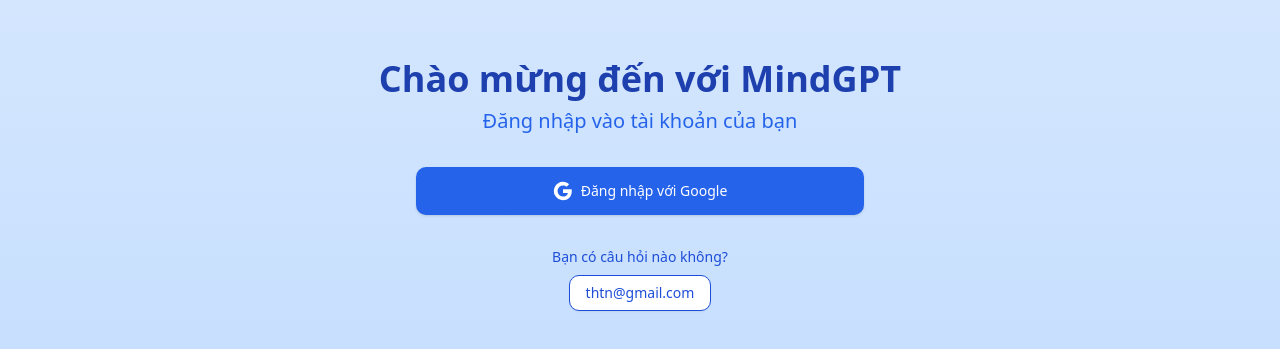
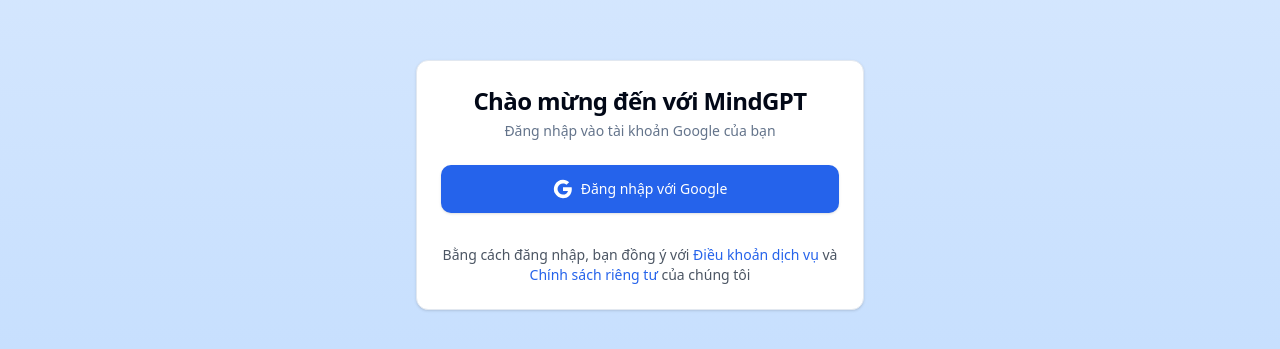
Before and after one commit to that-hoc-that-nghiep/mindgpt-fe, a React (Vite) app: page /login in a window 1280 px wide. Shown: the part 215-564 px from the top of the page. Built offline with nearby package versions, Linux system fonts and the light colour scheme.

Commit message:
fix: change layout login page ui

```diff
--- a/src/pages/(auth)/login.tsx
+++ b/src/pages/(auth)/login.tsx
@@ -1,22 +1,26 @@
 import { Button } from "@/components/ui/button"
+import { Card, CardContent, CardDescription, CardFooter, CardHeader, CardTitle } from "@/components/ui/card"
 
 export function LoginPage() {
-
   const handleGoogleLogin = () => {
-        console.log('Google login successful:')
+    // Handle Google login logic here
+    console.log('Google login success')
   }
 
   return (
-        <div className="flex flex-col items-center justify-center min-h-screen bg-gradient-to-b from-blue-100 to-blue-200 p-4">
-            <div className="text-center mb-8">
-                <h1 className="text-4xl font-bold text-blue-800 mb-2">Chào mừng đến với MindGPT</h1>
-                <p className="text-xl text-blue-600">Đăng nhập vào tài khoản của bạn</p>
-            </div>
-            <div className="w-full max-w-md">
+    <div className="min-h-screen flex items-center justify-center bg-gradient-to-b from-blue-100 to-blue-200">
+      <Card className="w-full max-w-md">
+        <CardHeader className="space-y-1">
+          <CardTitle className="text-2xl font-bold text-center">Chào mừng đến với MindGPT</CardTitle>
+          <CardDescription className="text-center">
+            Đăng nhập vào tài khoản Google của bạn
+          </CardDescription>
+        </CardHeader>
+        <CardContent className="flex justify-center">
           <Button
             onClick={handleGoogleLogin}
             className="w-full bg-blue-600 hover:bg-blue-700 text-white"
-                    style={{padding: "24px"}}
+            style={{ padding: "24px" }}
           >
             <svg className="w-5 h-5 mr-2" viewBox="0 0 24 24">
               <path
@@ -38,17 +42,21 @@
             </svg>
             Đăng nhập với Google
           </Button>
-            </div>
-            <div className="mt-8 text-center">
-                <p className="text-sm text-blue-700 mb-2">Bạn có câu hỏi nào không?</p>
-                <Button
-                    variant="outline"
-                    className="text-blue-700 border-blue-700 hover:bg-blue-100"
-                    onClick={() => window.location.href = 'mailto:thtn@gmail.com'}
-                >
-                    thtn@gmail.com
-                </Button>
-            </div>
+        </CardContent>
+        <CardFooter>
+          <p className="text-center text-sm text-gray-600 mt-2 w-full">
+            Bằng cách đăng nhập, bạn đồng ý với{' '}
+            <a href="#" className="font-medium text-primary hover:underline">
+              Điều khoản dịch vụ
+            </a>{' '}
+            và{' '}
+            <a href="#" className="font-medium text-primary hover:underline">
+              Chính sách riêng tư
+            </a>
+            {' '}của chúng tôi
+          </p>
+        </CardFooter>
+      </Card>
     </div>
   )
 }
```
Also changed, not shown: 1 other file (tests, documents, lock files or other folders). Lines whose indentation alone changed are shown as unchanged.
